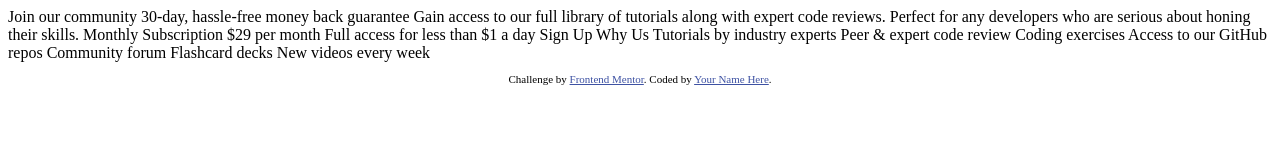
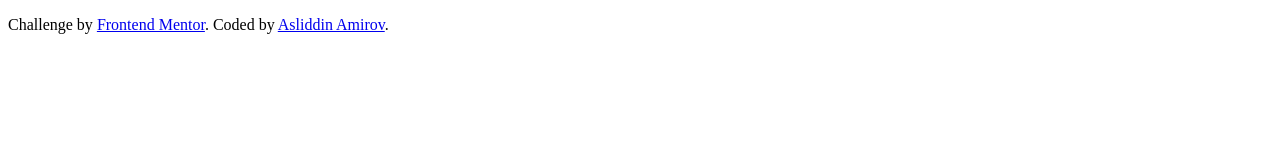
Before and after one commit to asliddinamir/project16-FM, a plain HTML site: page index.html in a window 1280 px wide. Drawn offline with Linux system fonts and the light colour scheme.

Commit message:
updated starter files

```diff
--- a/index.html
+++ b/index.html
@@ -1,50 +1,26 @@
 <!DOCTYPE html>
 <html lang="en">
+
 <head>
   <meta charset="UTF-8">
-  <meta name="viewport" content="width=device-width, initial-scale=1.0"> <!-- displays site properly based on user's device -->
+  <meta name="viewport" content="width=device-width, initial-scale=1.0">
 
   <link rel="icon" type="image/png" sizes="32x32" href="./images/favicon-32x32.png">
+  <link rel="stylesheet" href="style.css">
 
   <title>Frontend Mentor | Single Price Grid Component</title>
 
-  <!-- Feel free to remove these styles or customise in your own stylesheet 👍 -->
-  <style>
-    .attribution { font-size: 11px; text-align: center; }
-    .attribution a { color: hsl(228, 45%, 44%); }
-  </style>
 </head>
+
 <body>
-  Join our community
-
-  30-day, hassle-free money back guarantee
-
-  Gain access to our full library of tutorials along with expert code reviews.
-  Perfect for any developers who are serious about honing their skills.
-
-  Monthly Subscription
-
-  &dollar;29 per month
-
-  Full access for less than &dollar;1 a day
-
-  Sign Up
-
-  Why Us
-
-  Tutorials by industry experts
-  Peer &amp; expert code review
-  Coding exercises
-  Access to our GitHub repos
-  Community forum
-  Flashcard decks
-  New videos every week
 
   <footer>
     <p class="attribution">
       Challenge by <a href="https://www.frontendmentor.io?ref=challenge" target="_blank">Frontend Mentor</a>.
-      Coded by <a href="#">Your Name Here</a>.
+      Coded by <a href="https://asliddinamirov.netlify.app">Asliddin Amirov</a>.
     </p>
   </footer>
 </body>
+<script src="script.js"></script>
+
 </html>
```
Also changed, not shown: script.js (added), style.css (added).
